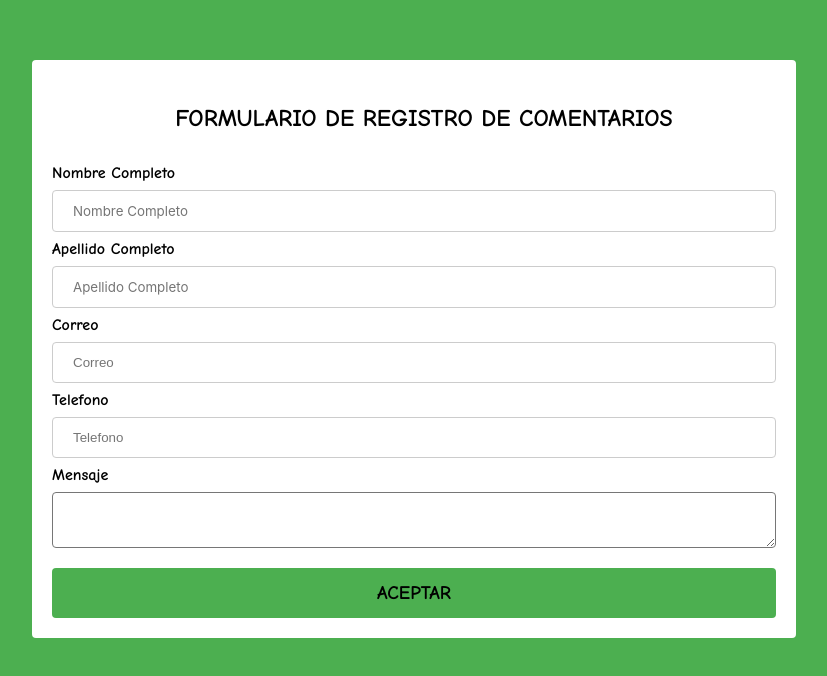
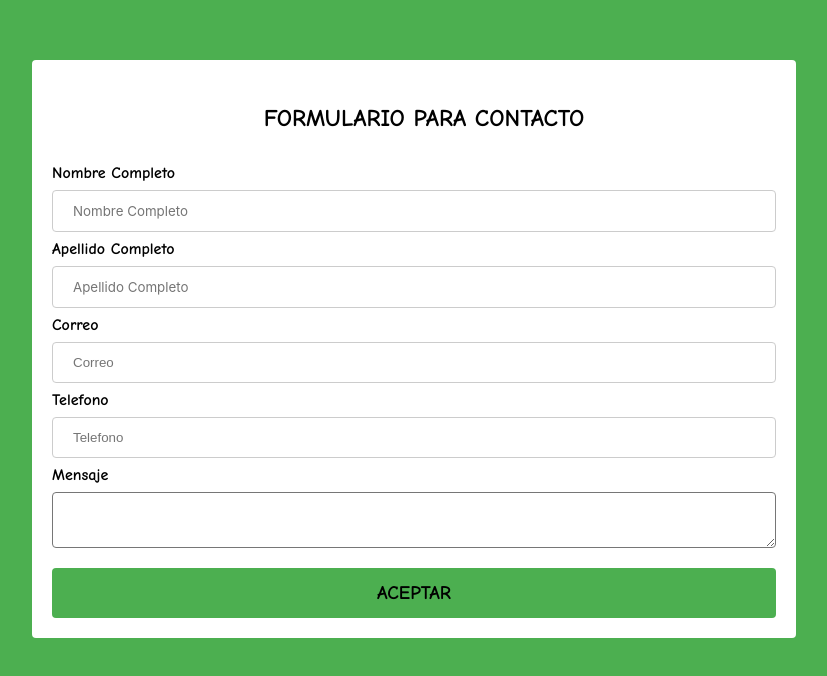
Before and after one commit to andresapt14/web-project, a plain HTML site: page index.html in a window 1280 px wide. Shown: the whole page, without its empty margins (226-1053 px from the left). Drawn offline with Linux system fonts and the light colour scheme.

Commit message:
Nuevo titulo del formulario

```diff
--- a/index.html
+++ b/index.html
@@ -4,7 +4,7 @@
         <link rel="stylesheet" href="main.css" type="text/css">
         <body>
             <div class="box">
-                <legend id="title-form"><h2>FORMULARIO DE REGISTRO DE COMENTARIOS</h2></legend>
+                <legend id="title-form"><h2>FORMULARIO PARA CONTACTO</h2></legend>
                 <form>
                     <label>Nombre Completo</label>
                     <input type="text" id="nombre" name="nombre" placeholder="Nombre Completo"/>
```
